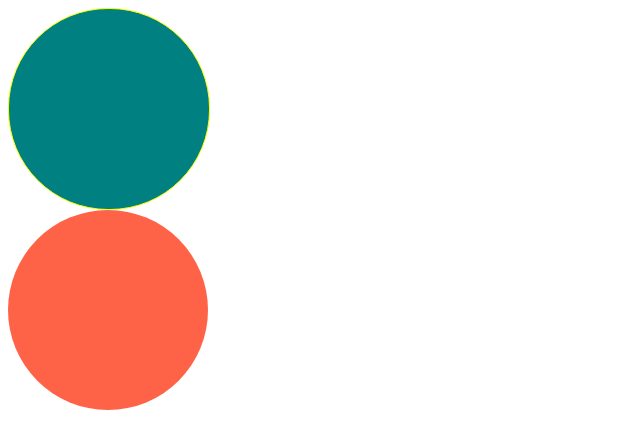
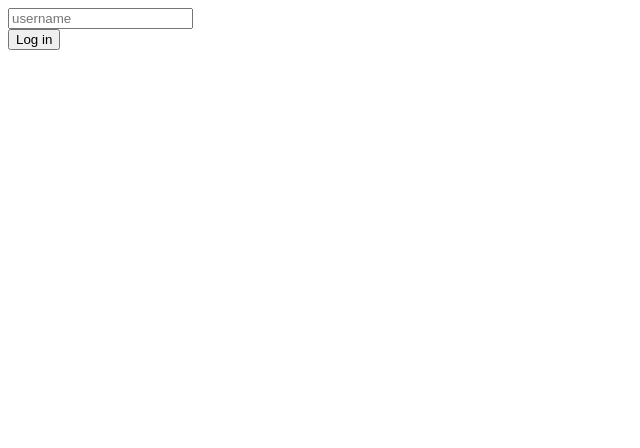
Before and after one commit to JiHunSong94/react-masterclass-TS, a React (Create React App) app: page / in a window 1280 px wide. Shown: the top 448 px of the page, without its empty margins (0-640 px from the left). Built offline with nearby package versions, Linux system fonts and the light colour scheme.

Commit message:
2.5 TYPESCRIPT - Forms

```diff
--- a/src/App.tsx
+++ b/src/App.tsx
@@ -1,10 +1,28 @@
-import Circle from "./Circle";
+import React, { useState } from "react";
 
 function App() {
+  const [value, setValue] = useState("");
+  const onChange = (event: React.FormEvent<HTMLInputElement>) => {
+    const {
+      currentTarget: { value },
+    } = event;
+    setValue(value);
+  };
+  const onSubmit = (event: React.FormEvent<HTMLFormElement>) => {
+    event.preventDefault();
+    console.log(event);
+  };
   return (
     <div>
-      <Circle borderColor="yellow" bgColor="teal" />
-      <Circle bgColor="tomato" />
+      <form onSubmit={onSubmit}>
+        <input
+          value={value}
+          onChange={onChange}
+          type="text"
+          placeholder="username"
+        />
+      </form>
+      <button>Log in</button>
     </div>
   );
 }
--- a/src/Circle.tsx
+++ /dev/null
@@ -1,25 +0,0 @@
-import { useState } from "react";
-import styled from "styled-components";
-
-interface CircleProps {
-  bgColor: string;
-  borderColor?: string;
-}
-
-const Container = styled.div<CircleProps>`
-  width: 200px;
-  height: 200px;
-  background-color: ${(props) => props.bgColor};
-  border-radius: 100px;
-  border: 1px solid ${(props) => props.borderColor};
-  display: flex;
-  justify-content: center;
-  align-items: center;
-`;
-
-function Circle({ bgColor, borderColor, text = "default test" }: CircleProps) {
-  const [value, setValue] = useState<string>("");
-  return <Container bgColor={bgColor} borderColor={borderColor ?? "bgColor"} />;
-}
-
-export default Circle;
```
